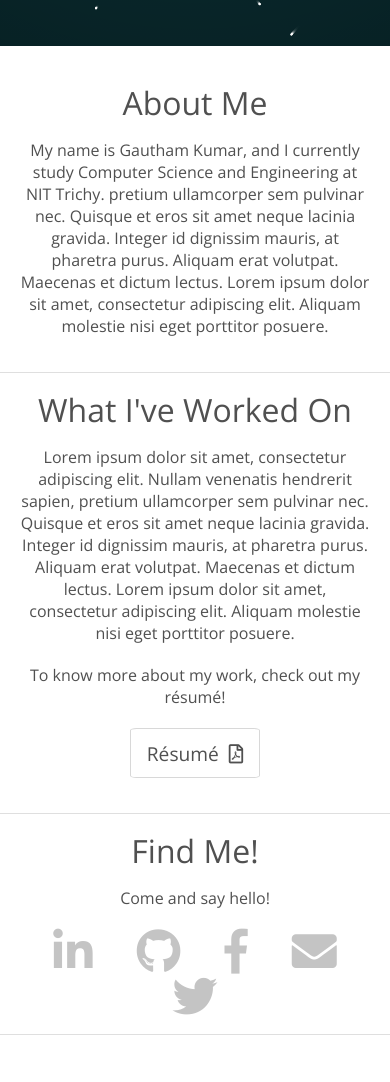
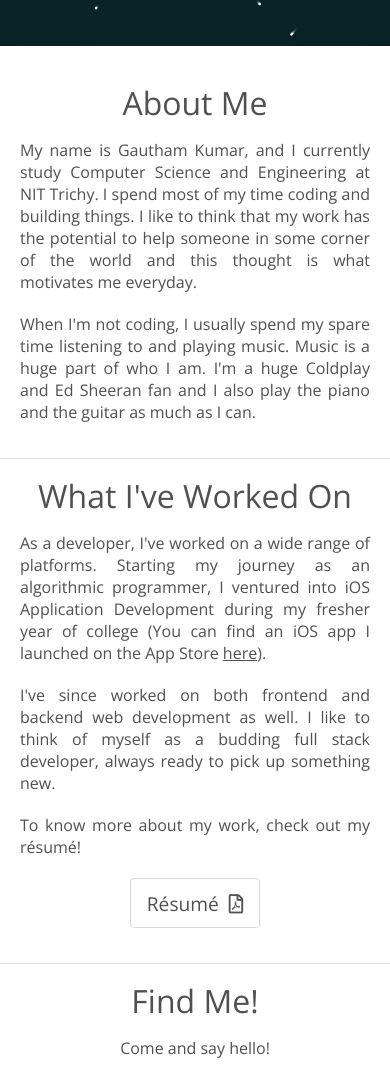
Before and after one commit to gauthamk97/gauthamk97.github.io, a plain HTML site: page index.html in a window 390 px wide. Shown: the part 798-1880 px from the top of the page. Before the commit the page ends 1833 px from the top, so only its background shows below. Drawn offline with nearby package versions, Linux system fonts and the light colour scheme.

Commit message:
Better mobile support. Half decent content. Minor fixes

```diff
--- a/index.html
+++ b/index.html
@@ -7,6 +7,7 @@
         <link href="https://fonts.googleapis.com/css?family=Open+Sans:300" rel="stylesheet">
         <link rel="icon" href="Assets/favicon.ico" type="image/x-icon"/>
         <link href="https://use.fontawesome.com/releases/v5.0.8/css/all.css" rel="stylesheet">
+        <meta name="viewport" content="width=device-width, initial-scale=1">
     </head>
     <body>
         <!-- Landing Section -->
@@ -27,7 +28,7 @@
                             </span>
                         </span>
                     </a>
-                    <p id ="scrollText">scroll me</p>
+                    <p id ="scrollText" class="paragraph-center">scroll me</p>
                 </span>
             </div>
         </div>
@@ -37,11 +38,13 @@
         <!-- About Me Section -->
         <div id="aboutMe" class="outer-container">
             <h1 class="subtopic">About Me</h1>
-            <p>
-                My name is Gautham Kumar, and I currently study Computer Science and Engineering at NIT Trichy.
-                pretium ullamcorper sem pulvinar nec. Quisque et eros sit amet neque lacinia gravida. Integer
-                id dignissim mauris, at pharetra purus. Aliquam erat volutpat. Maecenas et dictum lectus. Lorem
-                ipsum dolor sit amet, consectetur adipiscing elit. Aliquam molestie nisi eget porttitor posuere.
+            <p>My name is Gautham Kumar, and I currently study Computer Science and Engineering at NIT Trichy.
+                I spend most of my time coding and building things. I like to think that my work has the potential
+                to help someone in some corner of the world and this thought is what motivates me everyday.
+            </p>
+            <p>When I'm not coding, I usually spend my spare time listening to and playing music. Music is a huge
+                part of who I am. I'm a huge Coldplay and Ed Sheeran fan and I also play the piano and the guitar
+                as much as I can.
             </p>
         </div>
 
@@ -49,21 +52,24 @@
         <div id="workedOn" class="outer-container">
             <h1 class="subtopic">What I've Worked On</h1>
             <p>
-                Lorem ipsum dolor sit amet, consectetur adipiscing elit. Nullam venenatis hendrerit sapien,
-                pretium ullamcorper sem pulvinar nec. Quisque et eros sit amet neque lacinia gravida. Integer
-                id dignissim mauris, at pharetra purus. Aliquam erat volutpat. Maecenas et dictum lectus. Lorem
-                ipsum dolor sit amet, consectetur adipiscing elit. Aliquam molestie nisi eget porttitor posuere.
+                As a developer, I've worked on a wide range of platforms. Starting my journey as an algorithmic
+                programmer, I ventured into iOS Application Development during my fresher year of college (You can
+                find an iOS app I launched on the App Store <a target="_blank" href="https://aaveg.net">here</a>).
+            </p>
+            <p>
+                I've since worked on both frontend and backend web development as well. I like to think of myself
+                as a budding full stack developer, always ready to pick up something new.
             </p>
             <p>
                 To know more about my work, check out my r&#233sum&#233!
             </p>
-            <p><a href="Assets/Gautham Kumar - Resume.pdf"><button>R&#233sum&#233<i class="far fa-file-pdf resumeIcon"></i></button></a></p>
+            <p class="paragraph-center"><a href="Assets/Gautham Kumar - Resume.pdf"><button>R&#233sum&#233<i class="far fa-file-pdf resumeIcon"></i></button></a></p>
         </div>
 
         <!-- Find Me Section -->
         <div id="findMe" class="outer-container">
             <h1 id="sayHello" class="subtopic">Find Me!</h1>
-            <p>Come and say hello!</p>
+            <p class="paragraph-center">Come and say hello!</p>
             <div class="inner-container" id="links">
                 <span><a href="https://www.linkedin.com/in/gautham-kumar" target="_blank"><i id="linkedinLogo" class="fab fa-linkedin-in textLogo"></i></a></span>
                 <span><a href="https://www.github.com/gauthamk97" target="_blank"><i id="githubLogo" class="fab fa-github textLogo"></i></a></span>
--- a/styles/style.css
+++ b/styles/style.css
@@ -31,6 +31,10 @@ body {
     text-align: center;
 }
 
+.paragraph-center {
+    text-align: center;
+}
+
 p {
     text-align: center;
     color: rgb(80, 80, 80);
@@ -39,6 +43,20 @@ p {
     max-width: 700px;
     padding: 20px;
     padding-top: 0px;
+}
+
+@media only screen and (max-width: 500px) {
+    p {
+        text-align: justify;
+    }
+}
+
+a {
+    color: rgb(80, 80, 80);
+}
+
+a:hover {
+    color: rgb(133, 133, 133);
 }
 
 /*Landing Section*/
@@ -108,8 +126,7 @@ button:hover {
 
 .textLogo {
     font-size: 45px;
-    margin-left: 20px;
-    margin-right: 20px;
+    margin: 20px;
     color: rgb(196, 196, 196);
     transition: color 0.5s;
 }
```
